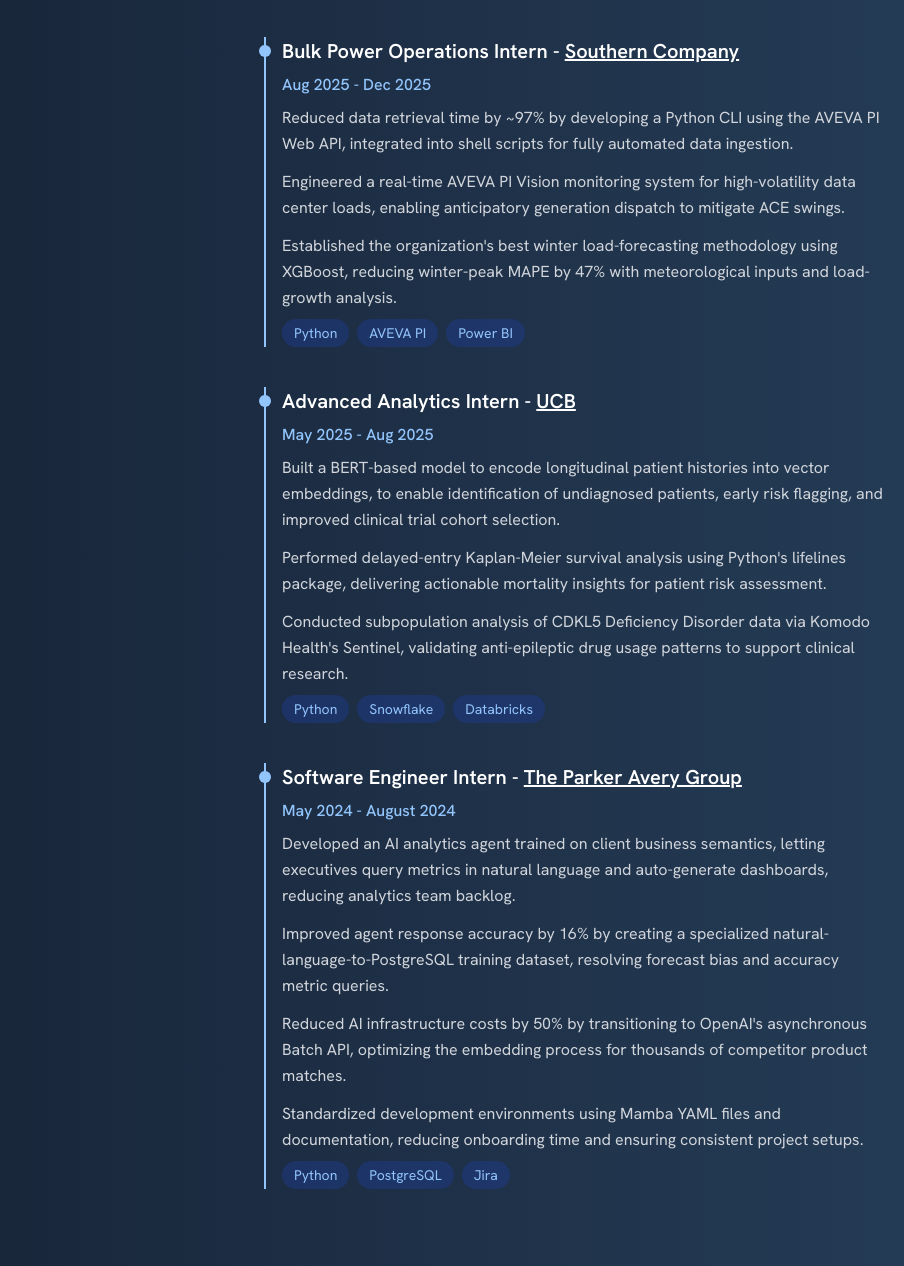
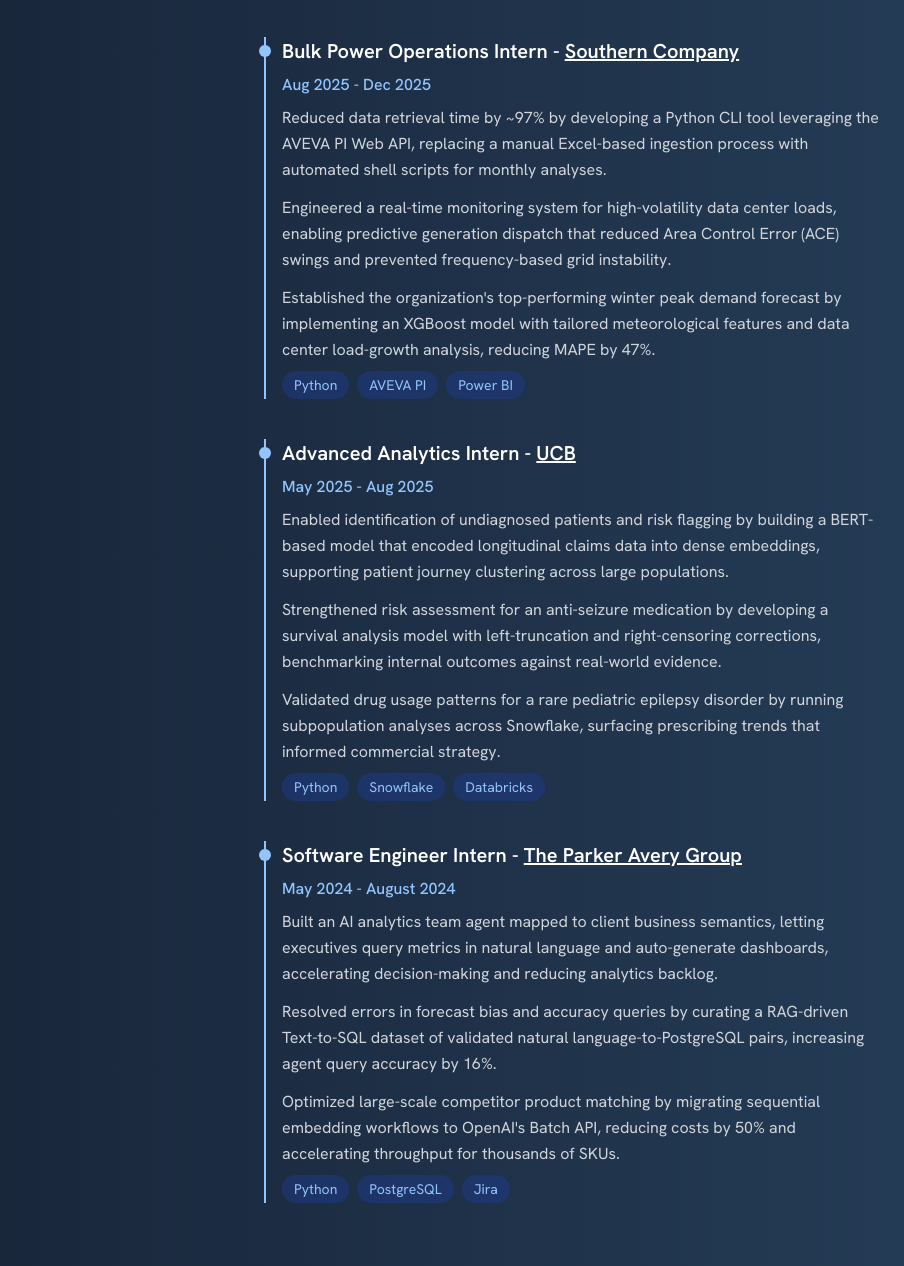
Before and after one commit to birastor22/Portfolio-Website, a website: page index.html in a window 1280 px wide. Shown: the part 2237-3503 px from the top of the page, without its empty margins (376-1280 px from the left). Drawn offline with nearby package versions, Linux system fonts and the light colour scheme.

Commit message:
content updates

```diff
--- a/index.html
+++ b/index.html
@@ -326,13 +326,12 @@
                             <!-- Description -->
                             <div class="space-y-3 text-gray-300">
                                 <p class="leading-relaxed">
-                                    Reduced data retrieval time by ~97% by developing a Python CLI using the AVEVA PI Web API, integrated into shell scripts for fully automated data ingestion.
+                                    Reduced data retrieval time by ~97% by developing a Python CLI tool leveraging the AVEVA PI Web API, replacing a manual Excel-based ingestion process with automated shell scripts for monthly analyses.
+                                <p class="leading-relaxed">
+                                    Engineered a real-time monitoring system for high-volatility data center loads, enabling predictive generation dispatch that reduced Area Control Error (ACE) swings and prevented frequency-based grid instability.
                                 </p>
                                 <p class="leading-relaxed">
-                                    Engineered a real-time AVEVA PI Vision monitoring system for high-volatility data center loads, enabling anticipatory generation dispatch to mitigate ACE swings.
-                                </p>
-                                <p class="leading-relaxed">
-                                    Established the organization's best winter load-forecasting methodology using XGBoost, reducing winter-peak MAPE by 47% with meteorological inputs and load-growth analysis.
+                                    Established the organization's top-performing winter peak demand forecast by implementing an XGBoost model with tailored meteorological features and data center load-growth analysis, reducing MAPE by 47%.
                                 </p>
                             </div>
                             <!-- Tools used -->
@@ -358,13 +357,13 @@
                             <!-- Description -->
                             <div class="space-y-3 text-gray-300">
                                 <p class="leading-relaxed">
-                                    Built a BERT-based model to encode longitudinal patient histories into vector embeddings, to enable identification of undiagnosed patients, early risk flagging, and improved clinical trial cohort selection.
+                                   Enabled identification of undiagnosed patients and risk flagging by building a BERT-based model that encoded longitudinal claims data into dense embeddings, supporting patient journey clustering across large populations.
                                 </p>
                                 <p class="leading-relaxed">
-                                    Performed delayed-entry Kaplan-Meier survival analysis using Python's lifelines package, delivering actionable mortality insights for patient risk assessment.
+                                    Strengthened risk assessment for an anti-seizure medication by developing a survival analysis model with left-truncation and right-censoring corrections, benchmarking internal outcomes against real-world evidence.
                                 </p>
                                 <p class="leading-relaxed">
-                                    Conducted subpopulation analysis of CDKL5 Deficiency Disorder data via Komodo Health's Sentinel, validating anti-epileptic drug usage patterns to support clinical research.
+                                    Validated drug usage patterns for a rare pediatric epilepsy disorder by running subpopulation analyses across Snowflake, surfacing prescribing trends that informed commercial strategy.
                                 </p>
                             </div>
                             <!-- Tools used -->
@@ -390,17 +389,13 @@
                             <!-- Description -->
                             <div class="space-y-3 text-gray-300">
                                 <p class="leading-relaxed">
-                                    Developed an AI analytics agent trained on client business semantics, letting executives query metrics in natural language and auto-generate dashboards, reducing analytics team backlog.
+                                    Built an AI analytics team agent mapped to client business semantics, letting executives query metrics in natural language and auto-generate dashboards, accelerating decision-making and reducing analytics backlog.
                                 </p>
                                 <p class="leading-relaxed">
-                                    Improved agent response accuracy by 16% by creating a specialized natural-language-to-PostgreSQL training dataset, resolving forecast bias and accuracy metric queries.
+                                    Resolved errors in forecast bias and accuracy queries by curating a RAG-driven Text-to-SQL dataset of validated natural language-to-PostgreSQL pairs, increasing agent query accuracy by 16%.
                                 </p>
                                 <p class="leading-relaxed">
-                                    Reduced AI infrastructure costs by 50% by transitioning to OpenAI's asynchronous Batch API, optimizing the embedding process for thousands of competitor product matches.
-                                </p>
-                                <p class="leading-relaxed">
-                                    Standardized development environments using Mamba YAML files and documentation, reducing onboarding time and ensuring consistent project setups.
-                                </p>
+                                    Optimized large-scale competitor product matching by migrating sequential embedding workflows to OpenAI's Batch API, reducing costs by 50% and accelerating throughput for thousands of SKUs.
                             </div>
                             <!-- Tools used -->
                             <div class="flex flex-wrap gap-2 mt-5">
```
Also changed, not shown: 1 other file.
